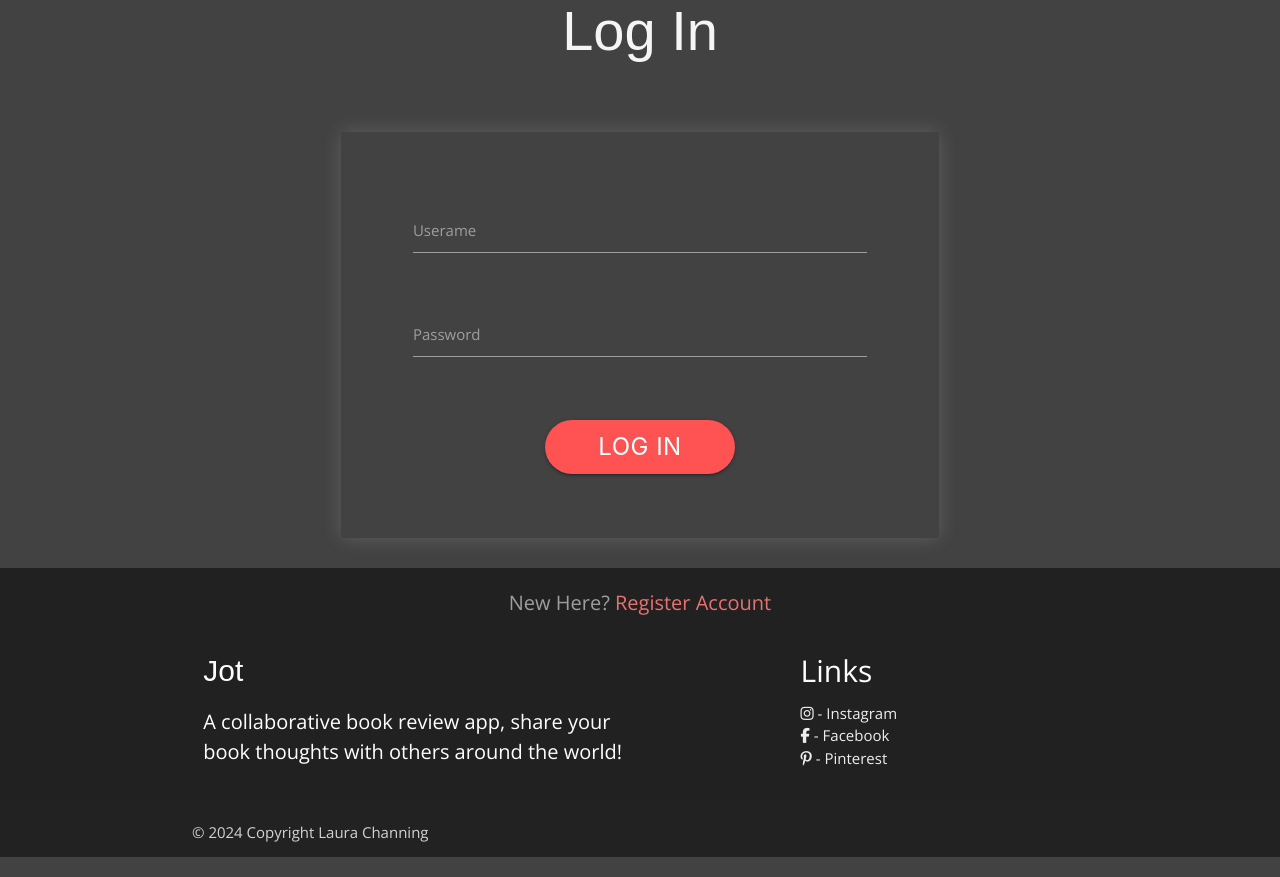
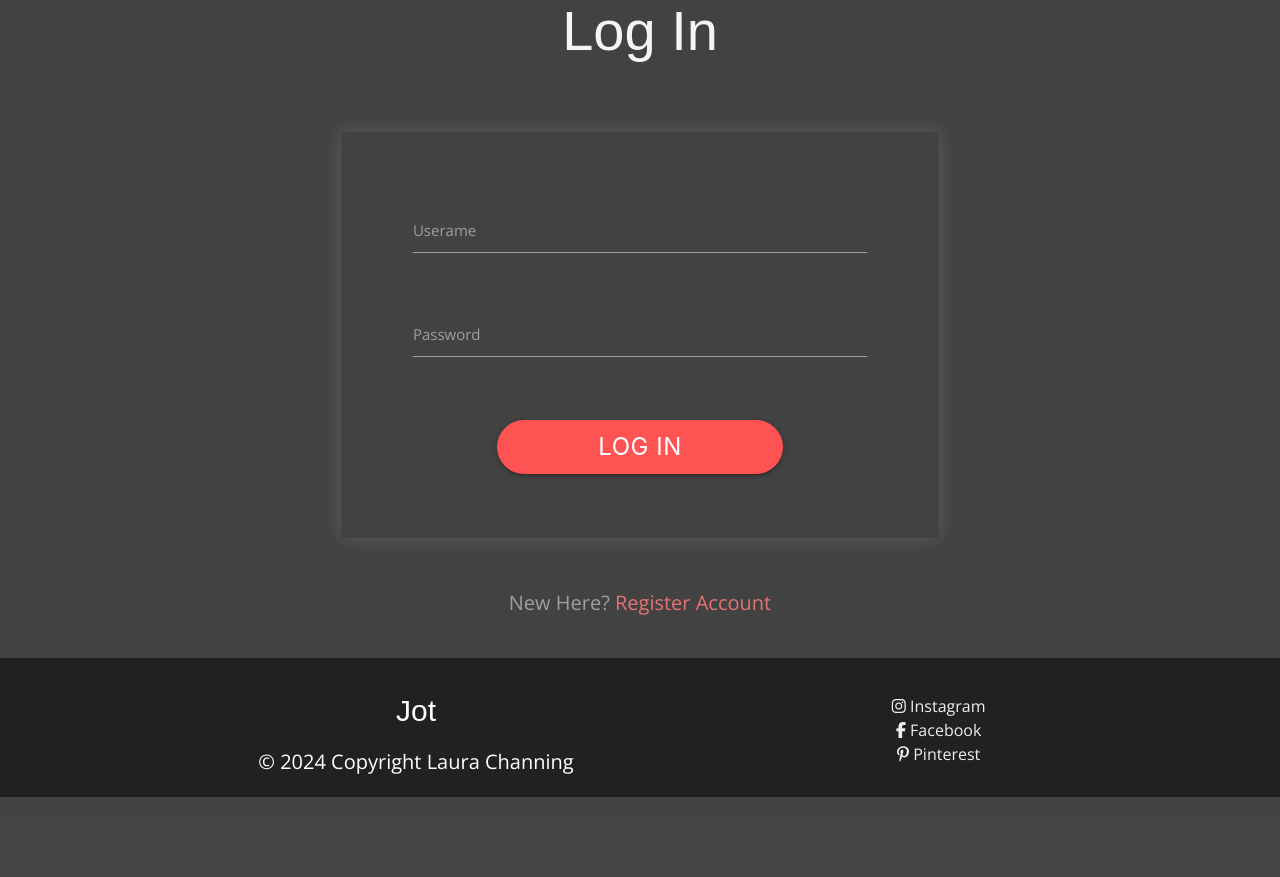
Before and after one commit to lrchnnng/jot-journal, a Flask app: page /login in a window 1280 px wide. Shown: the part 124-1001 px from the top of the page. After the commit the page ends 921 px from the top, so only its background shows below. Run offline with Flask 3, Linux system fonts and the light colour scheme; some libraries are stand-ins or nearby versions; some web fonts are replaced.

Commit message:
finished styling footer

```diff
--- a/static/css/style.css
+++ b/static/css/style.css
@@ -2,7 +2,7 @@
 body {
     background-color: #424242;
     font-family: 'Open Sans', sans-serif;
-}
+  }
 
 h1 {
     font-family: 'Fredericka the Great', sans-serif;
@@ -25,19 +25,33 @@ h2 {
     font-family: "Fredericka the Great", sans-serif;
 }
 
-/* Footer Logo */
+/* Footer */
+footer {
+    position: relative;
+    bottom: 0;
+    left: 0;
+    width: 100%;
+}
+
 .footer-logo {
     font-family: "Fredericka the Great", sans-serif;
 }
 
+.links {
+    font-size: 16px;
+}
+
 /* Profile Styling */
 .profile-message {
-    box-shadow: none;
-    background: none;
+    padding: 60px 0;
+}
+
+.profile-buttons {
+   margin-bottom: 200px;
 }
 
 .profile-buttons a {
-    margin: 10px
+    margin: 10px;
 }
 
 /* Register Page Styling */
@@ -130,6 +144,10 @@ h2 {
         margin: 5px 20px;
     }
 
+    /* Profile Styling */
+    .profile-buttons {
+
+    }
 }
 
 /* Tablet */
--- a/templates/base.html
+++ b/templates/base.html
@@ -53,6 +53,7 @@
       {% endif %}
     </ul>
   </header>
+  <main>
   <section>
     <!-- Flash messages -->
     {% with messages = get_flashed_messages() %}
@@ -67,29 +68,24 @@
   </section>
   {% block content %}
   {% endblock %}
+  </main>
   <!-- End of flash messages -->
 
   <!-- Footer -->
   <footer class="page-footer grey darken-4">
-    <div class="container">
+    <div class="container center">
       <div class="row">
         <div class="col l6 s12 ">
           <h5 class="white-text footer-logo">Jot</h5>
-          <p class="white-text"> A collaborative book review app, share your book thoughts with others around the world!</p>
+          <p class="white-text">© 2024 Copyright Laura Channing</p>
         </div>
-        <div class="col l4 offset-l2 s12">
-          <h5 class="white-text">Links</h5>
+        <div class="links col l4 offset-l2 s12">
           <ul>
-            <li><a class="grey-text text-lighten-3" href="https://www.instagram.com/" target="_blank"><i class="fab fa-instagram"></i> - Instagram</a></li>
-            <li><a class="grey-text text-lighten-3" href="https://en-gb.facebook.com/" target="_blank"><i class="fab fa-facebook-f"></i> - Facebook</a></li>
-            <li><a class="grey-text text-lighten-3" href="https://www.pinterest.co.uk/" target="_blank"><i class="fab fa-pinterest-p"></i> - Pinterest</a></li>
+            <li><a class="grey-text text-lighten-3" href="https://www.instagram.com/" target="_blank"><i class="fab fa-instagram"></i>  Instagram</a></li>
+            <li><a class="grey-text text-lighten-3" href="https://en-gb.facebook.com/" target="_blank"><i class="fab fa-facebook-f"></i>  Facebook</a></li>
+            <li><a class="grey-text text-lighten-3" href="https://www.pinterest.co.uk/" target="_blank"><i class="fab fa-pinterest-p"></i>  Pinterest</a></li>
           </ul>
         </div>
-      </div>
-    </div>
-    <div class="footer-copyright">
-      <div class="container">
-        © 2024 Copyright Laura Channing
       </div>
     </div>
   </footer>
--- a/templates/login.html
+++ b/templates/login.html
@@ -24,7 +24,7 @@
             </div>
             <!--- Log In -->
             <div class="row">
-                <button type="submit" class="col s6 offset-s3 l4 offset-l4 btn-large red accent-2">
+                <button type="submit" class="col s6 offset-s3 btn-large red accent-2">
                     Log In
                 </button>
             </div>
```
Also changed, not shown: templates/profile.html (+5 -5 lines).
